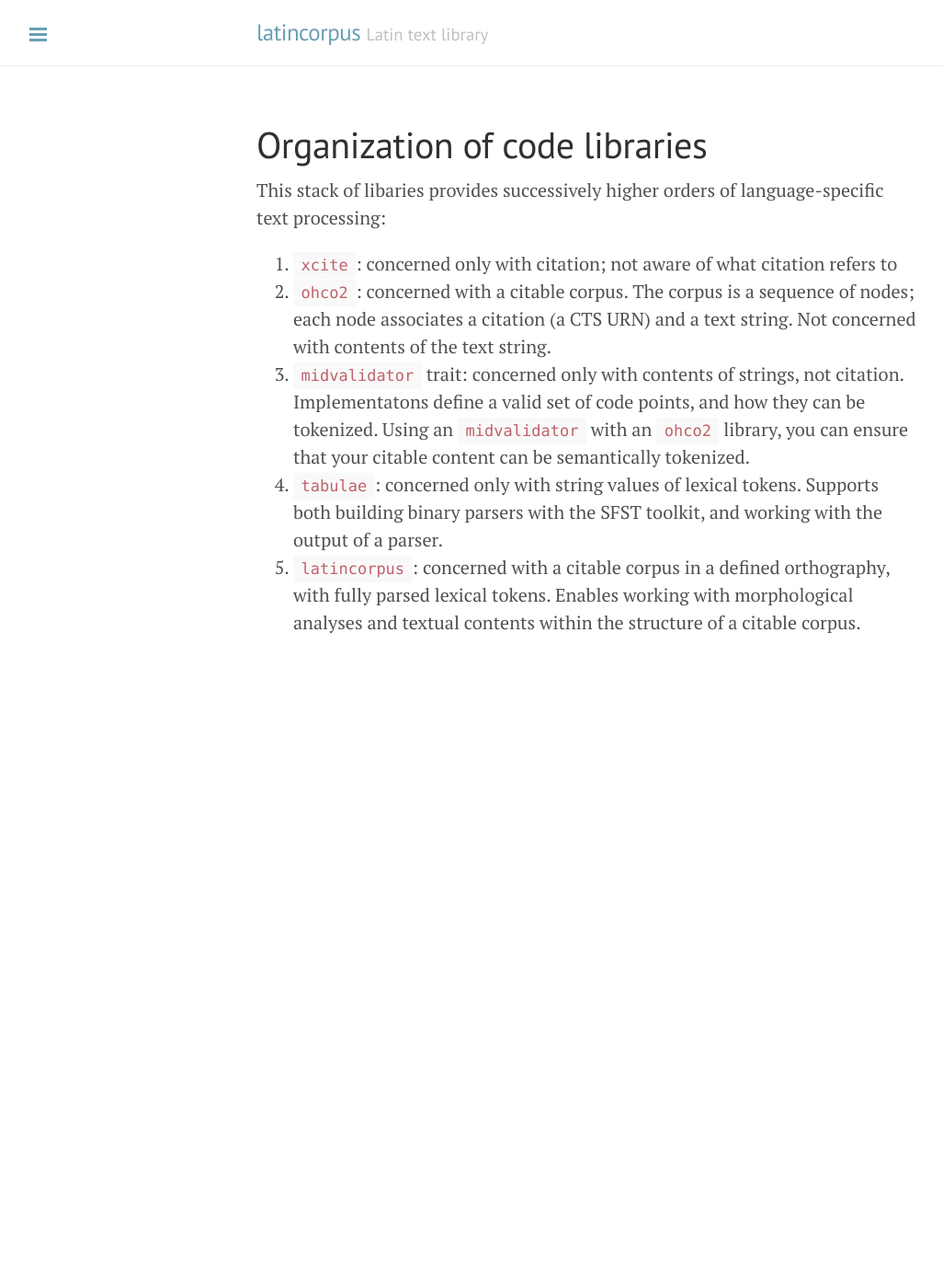
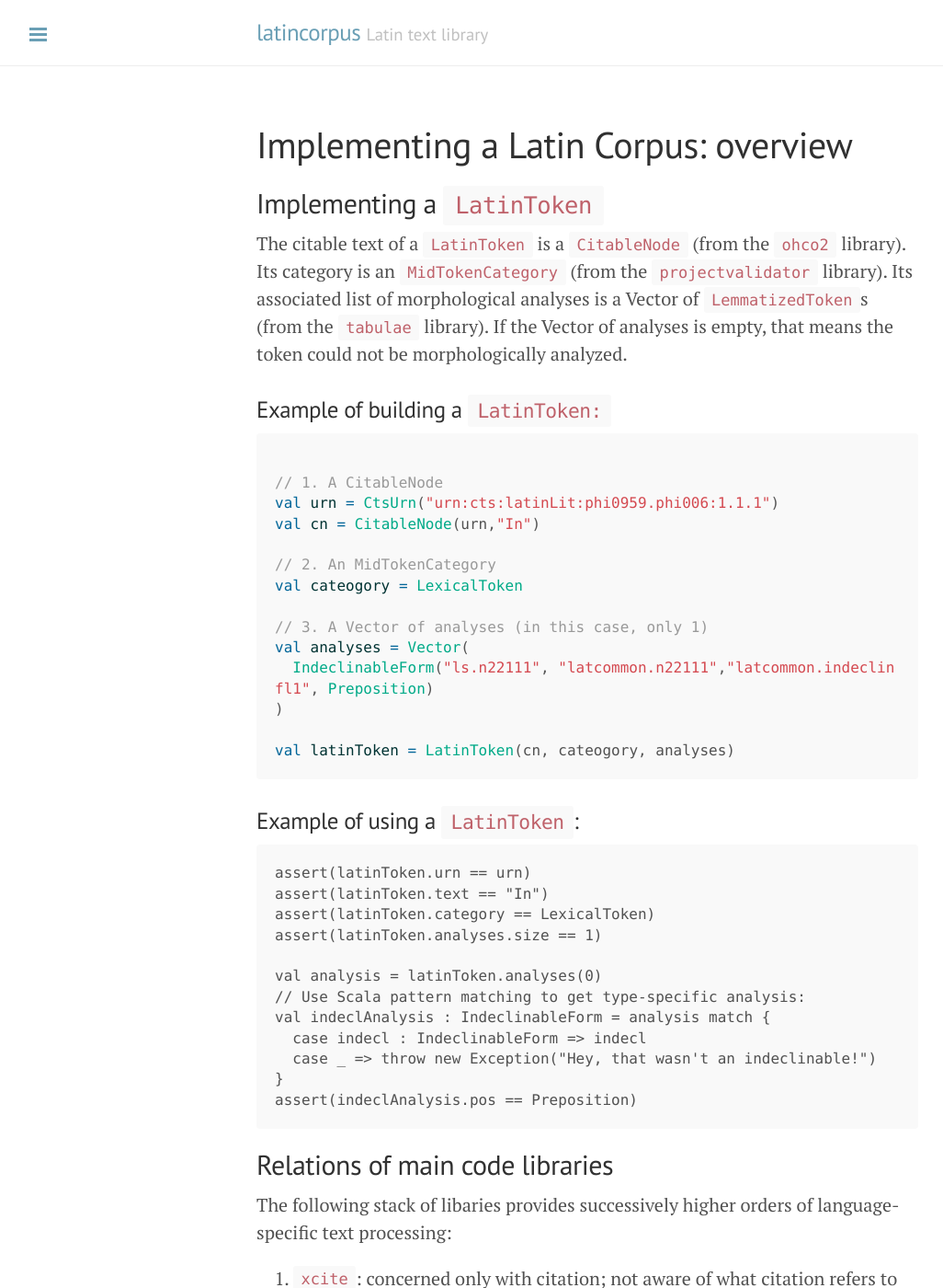
Before and after one commit to neelsmith/latin-corpus, a Jekyll site: the page built from docs/libraries.md, in a window 1280 px wide and 1400 px high. Shown: the whole window at 92% size, without its empty margins (1-1027 px from the left). Built offline with Jekyll 4.4.1, drawn with Linux system fonts in a browser that asks for light colours.

Commit message:
Update tut

````diff
--- a/docs/libraries.md
+++ b/docs/libraries.md
@@ -1,9 +1,55 @@
 ---
-title: Organization of code libraries
+title: "Implementing a Latin Corpus: overview"
 layout: page
 ---
 
-This stack of libaries provides successively higher orders of language-specific text processing:
+
+## Implementing a `LatinToken`
+
+The citable text of a `LatinToken` is a `CitableNode` (from the `ohco2` library).  Its category is an `MidTokenCategory` (from the `projectvalidator` library).  Its associated list of morphological analyses is a Vector of `LemmatizedToken`s (from the `tabulae` library).  If the Vector of analyses is empty, that means the token could not be morphologically analyzed.
+
+
+
+
+### Example of building a `LatinToken:`
+
+```scala
+
+// 1. A CitableNode
+val urn = CtsUrn("urn:cts:latinLit:phi0959.phi006:1.1.1")
+val cn = CitableNode(urn,"In")
+
+// 2. An MidTokenCategory
+val cateogory = LexicalToken
+
+// 3. A Vector of analyses (in this case, only 1)
+val analyses = Vector(
+  IndeclinableForm("ls.n22111", "latcommon.n22111","latcommon.indeclinfl1", Preposition)
+)
+
+val latinToken = LatinToken(cn, cateogory, analyses)
+```
+
+### Example of using a `LatinToken`:
+
+```
+assert(latinToken.urn == urn)
+assert(latinToken.text == "In")
+assert(latinToken.category == LexicalToken)
+assert(latinToken.analyses.size == 1)
+
+val analysis = latinToken.analyses(0)
+// Use Scala pattern matching to get type-specific analysis:
+val indeclAnalysis : IndeclinableForm = analysis match {
+  case indecl : IndeclinableForm => indecl
+  case _ => throw new Exception("Hey, that wasn't an indeclinable!")
+}
+assert(indeclAnalysis.pos == Preposition)
+```
+
+## Relations of main code libraries
+
+The following stack of libaries provides successively higher orders of language-specific text processing:
 
 1. `xcite`: concerned only with citation; not aware of what citation refers to
 2. `ohco2`: concerned with a citable corpus.  The corpus is a sequence of nodes; each node associates a citation (a CTS URN) and a text string.  Not concerned with contents of the text string.
````
Also changed, not shown: docs/index.md (+7 -0 lines), tut/libraries.md (+41 -1 lines).
